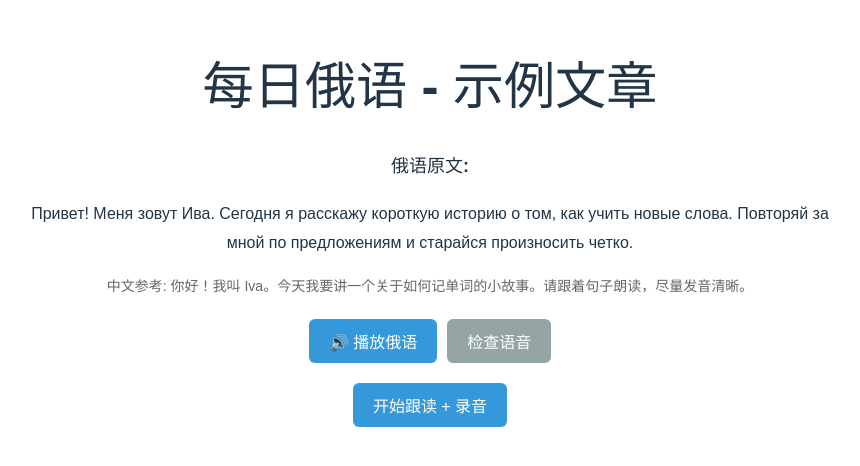
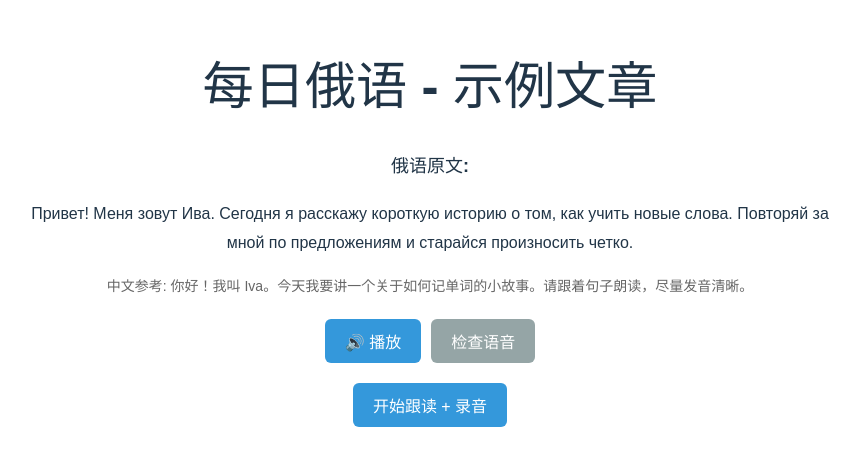
Before and after one commit to Iva276/rus, a React (Vite) app: page / in a window 1280 px wide. Shown: the part 164-630 px from the top of the page, without its empty margins (210-1070 px from the left). Built offline with nearby package versions, Linux system fonts and the light colour scheme.

Commit message:
Updated RussianReadAloud.tsx

```diff
--- a/src/RussianReadAloud.tsx
+++ b/src/RussianReadAloud.tsx
@@ -8,6 +8,7 @@ export default function RussianReadAloudDemo() {
   };
 
   const [isSpeaking, setIsSpeaking] = useState(false);
+  const [isPaused, setIsPaused] = useState(false);
   const [isRecognizing, setIsRecognizing] = useState(false);
   const [recognizedText, setRecognizedText] = useState("");
   const [score, setScore] = useState<number | null>(null);
@@ -71,6 +72,21 @@ export default function RussianReadAloudDemo() {
     }
 
     const synth = window.speechSynthesis;
+
+    if (isPaused) {
+      synth.resume();
+      setIsPaused(false);
+      setStatus("继续播放...");
+      return;
+    }
+
+    if (isSpeaking) {
+      synth.pause();
+      setIsPaused(true);
+      setStatus("已暂停");
+      return;
+    }
+
     synth.cancel();
 
     const speak = () => {
@@ -96,16 +112,19 @@ export default function RussianReadAloudDemo() {
 
       utterance.onstart = () => {
         setIsSpeaking(true);
+        setIsPaused(false);
         setStatus("正在播放...");
       };
 
       utterance.onend = () => {
         setIsSpeaking(false);
+        setIsPaused(false);
         setStatus("播放完成");
       };
 
       utterance.onerror = (e) => {
         setIsSpeaking(false);
+        setIsPaused(false);
         setStatus(`错误: ${e.error}`);
         console.error("TTS 错误:", e);
 
@@ -123,6 +142,15 @@ export default function RussianReadAloudDemo() {
       synth.addEventListener('voiceschanged', speak, { once: true });
     } else {
       speak();
+    }
+  };
+
+  const handleStop = () => {
+    if ("speechSynthesis" in window) {
+      window.speechSynthesis.cancel();
+      setIsSpeaking(false);
+      setIsPaused(false);
+      setStatus("已停止");
     }
   };
 
@@ -221,9 +249,17 @@ export default function RussianReadAloudDemo() {
       </div>
 
       <div style={{ marginBottom: 20 }}>
-        <button onClick={handleSpeak} disabled={isSpeaking} style={btnStyle}>
-          {isSpeaking ? "播放中..." : "🔊 播放俄语"}
+        <button onClick={handleSpeak} style={btnStyle}>
+          {isPaused ? "▶️ 继续" : isSpeaking ? "⏸️ 暂停" : "🔊 播放"}
         </button>
+        {(isSpeaking || isPaused) && (
+          <button
+            onClick={handleStop}
+            style={{ ...btnStyle, background: "#e74c3c", marginLeft: 10 }}
+          >
+            ⏹️ 停止
+          </button>
+        )}
         <button
           onClick={() => {
             const voices = window.speechSynthesis.getVoices();
```
